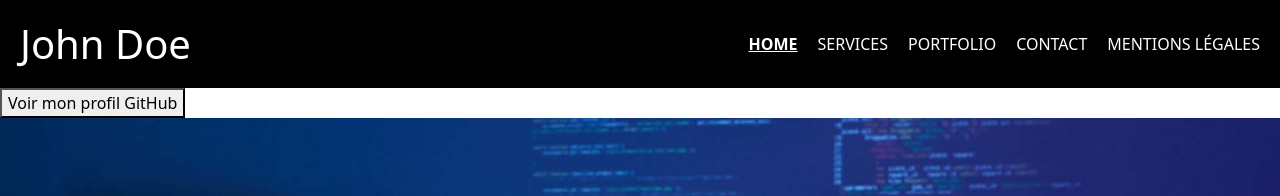
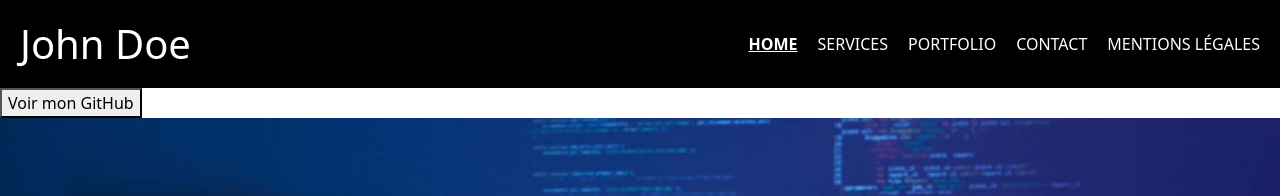
Before and after one commit to khadidj-aba/portfolio-john-doe, a React (Vite) app: page / in a window 1280 px wide. Shown: the top 196 px of the page. Built offline with nearby package versions, Linux system fonts and the light colour scheme.

Commit message:
Texte modifié dans le bouton GitHub

```diff
--- a/src/App.jsx
+++ b/src/App.jsx
@@ -17,7 +17,7 @@ function App() {
       <Header />
 
       <button className="btn-modal" onClick={() => setShowModal(true)}>
-        Voir mon profil GitHub
+        Voir mon GitHub
       </button>
 
       {showModal && <GithubModal onClose={() => setShowModal(false)} />}
```
